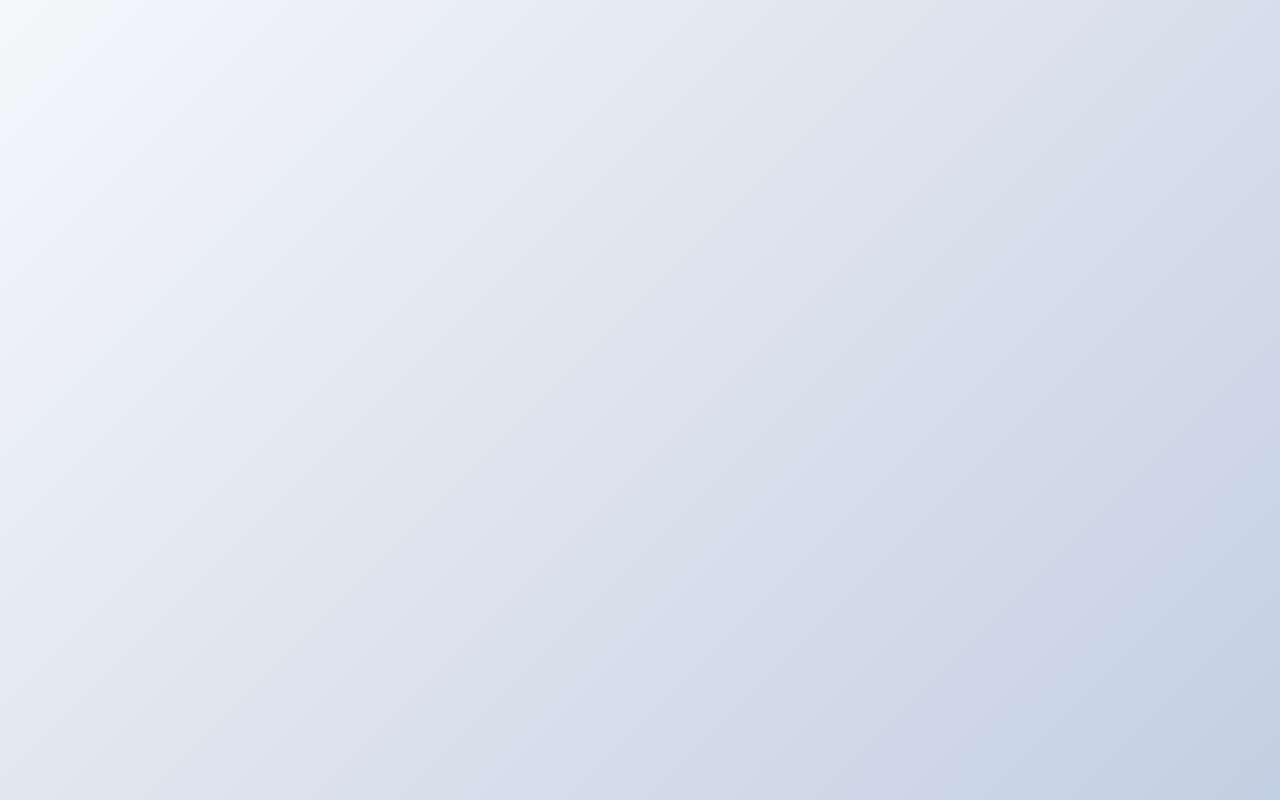
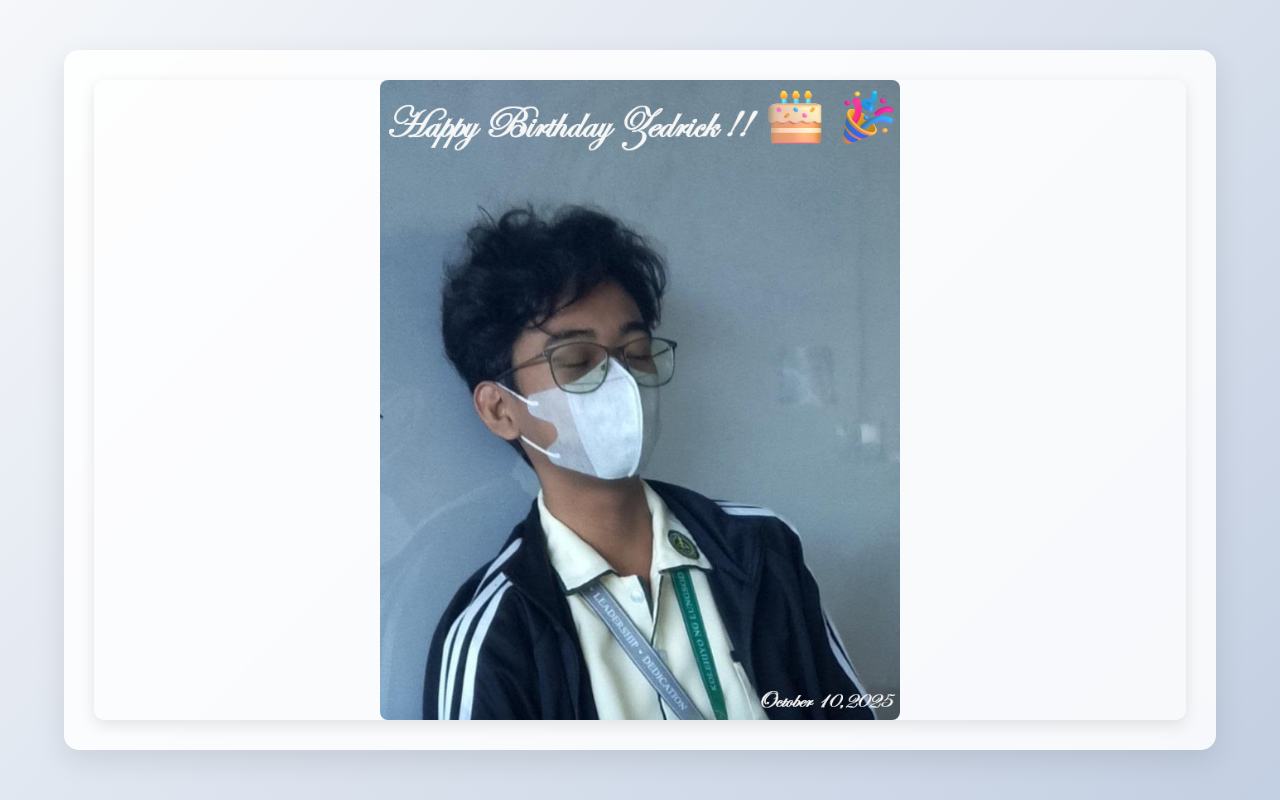
Before and after one commit to GitcubOrgKLD/HBD-Zedrick, a plain HTML site: page index.html in a window 1280 px wide. Drawn offline with Linux system fonts and the light colour scheme.

Commit message:
Update index.html

```diff
--- a/index.html
+++ b/index.html
@@ -118,7 +118,7 @@
         <div class="image-container">
             <div class="placeholder" id="placeholder">Loading image...</div>
             <!-- Replace "images/your-image.jpg" with your actual image path -->
-            <img src="images/your-image.jpg" alt="" id="displayedImage"
+            <img src="images/HBD Zedrick.png" alt="" id="displayedImage"
                  class="loading"
                  onload="imageLoaded()"
                  onerror="hideImage()">
```
